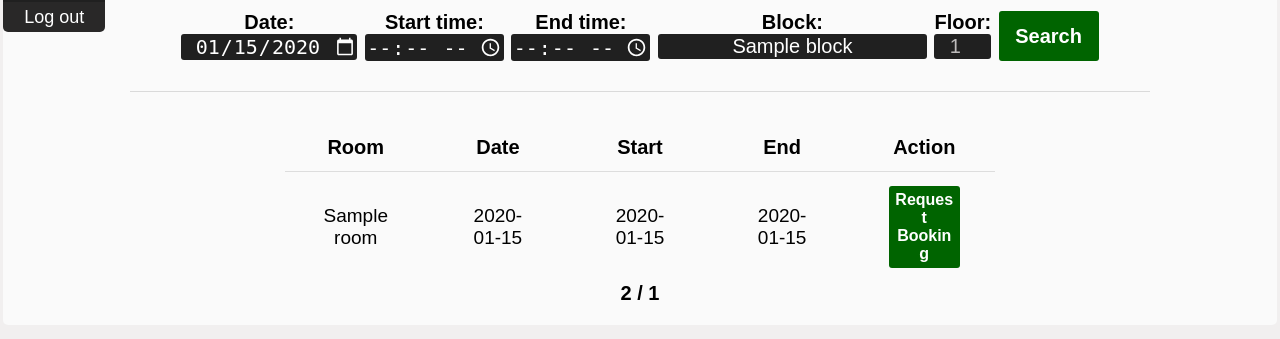
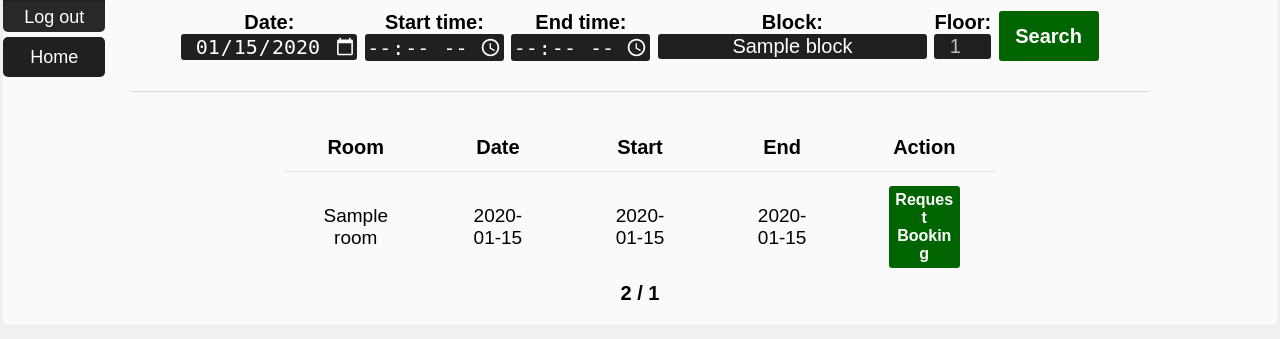
Before and after one commit to Meir006/room-booking, a Spring app: template room-booking-application/src/main/resources/templates/booking.html in a window 1280 px wide. Shown: the part 205-544 px from the top of the page. Run offline with Thymeleaf, Linux system fonts and the light colour scheme; the template is opened without the code that fills it: most values are stand-ins (such as "Sample title", 1, 10 or a date in 2020); data that the repository does not hold is empty.

Commit message:
added home button

```diff
--- a/room-booking-application/src/main/resources/static/css/style.css
+++ b/room-booking-application/src/main/resources/static/css/style.css
@@ -86,17 +86,41 @@ textarea {
     transform: none;
 }
 
-.userInfoContainer {
+/* the only absolutely positioned element */
+.sidePanel {
     position: absolute;
     top: 20%;
     left: 3px;
     width: 8%;
     display: flex;
     flex-direction: column;
+    gap: 5px;              /* space between the id/logout box and Home */
+}
+
+/* now in normal flow: remove position, top, left and width */
+.userInfoContainer {
+    display: flex;
+    flex-direction: column;
     transition: transform 0.4s ease;
 }
 
 .userInfoContainer:hover {
+    transform: scale(1.02);
+}
+
+.homeButton {
+    background-color: #202020;
+    border-radius: 5px;
+    height: 40px;
+    color: white;
+    font-size: 18px;
+    display: flex;
+    align-items: center;
+    justify-content: center;
+    transition: transform 0.4s ease;
+}
+
+.homeButton:hover {
     transform: scale(1.02);
 }
 
--- a/room-booking-application/src/main/resources/templates/fragments/id.html
+++ b/room-booking-application/src/main/resources/templates/fragments/id.html
@@ -1,4 +1,5 @@
-<div th:fragment="userInfo" class="userInfoContainer">
+<div th:fragment="userInfo" class="sidePanel">
+    <div class="userInfoContainer">
         <div class="userInfo">
             <span>
                 Logged in as: <strong th:text="${session.userId}"></strong>
@@ -9,3 +10,6 @@
             <button type="submit" id="logoutButton">Log out</button>
         </form>
     </div>
+
+    <a th:href="@{/}" class="homeButton">Home</a>
+</div>
```
Lines whose indentation alone changed are shown as unchanged.
